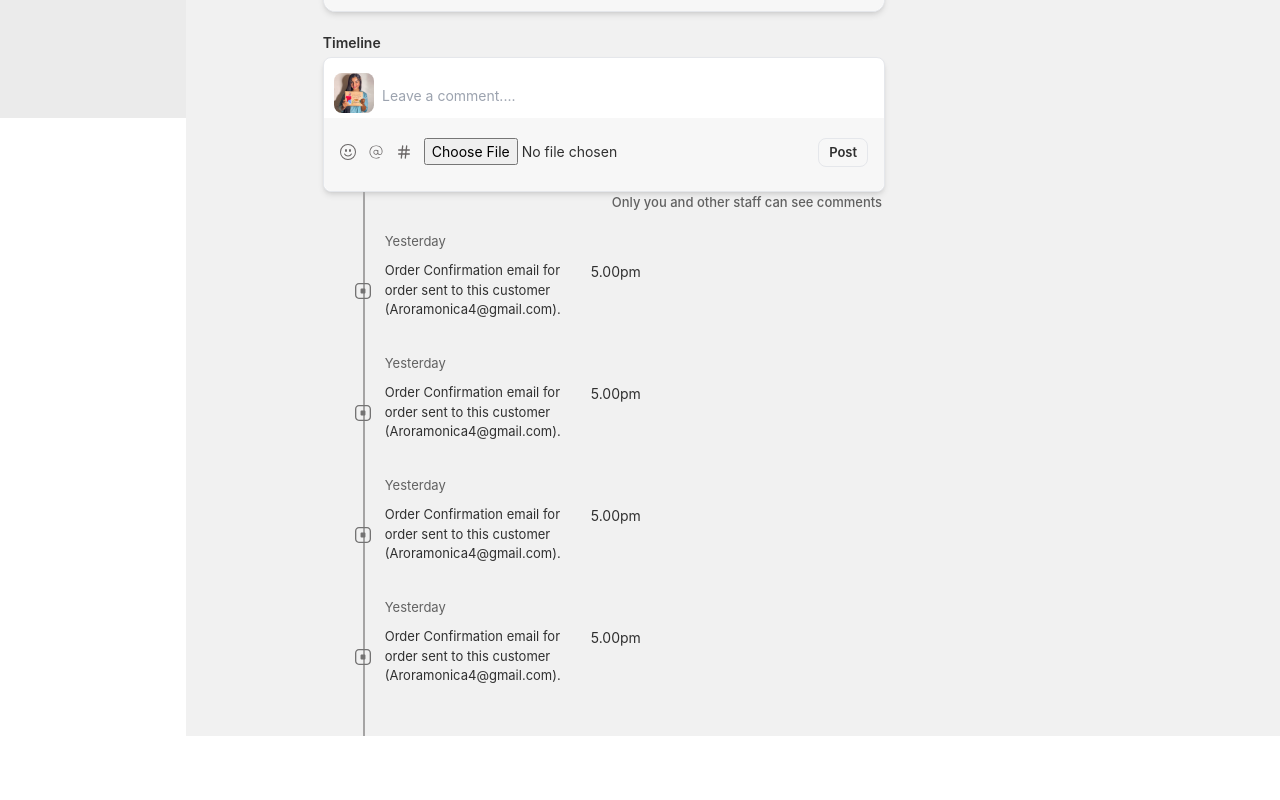
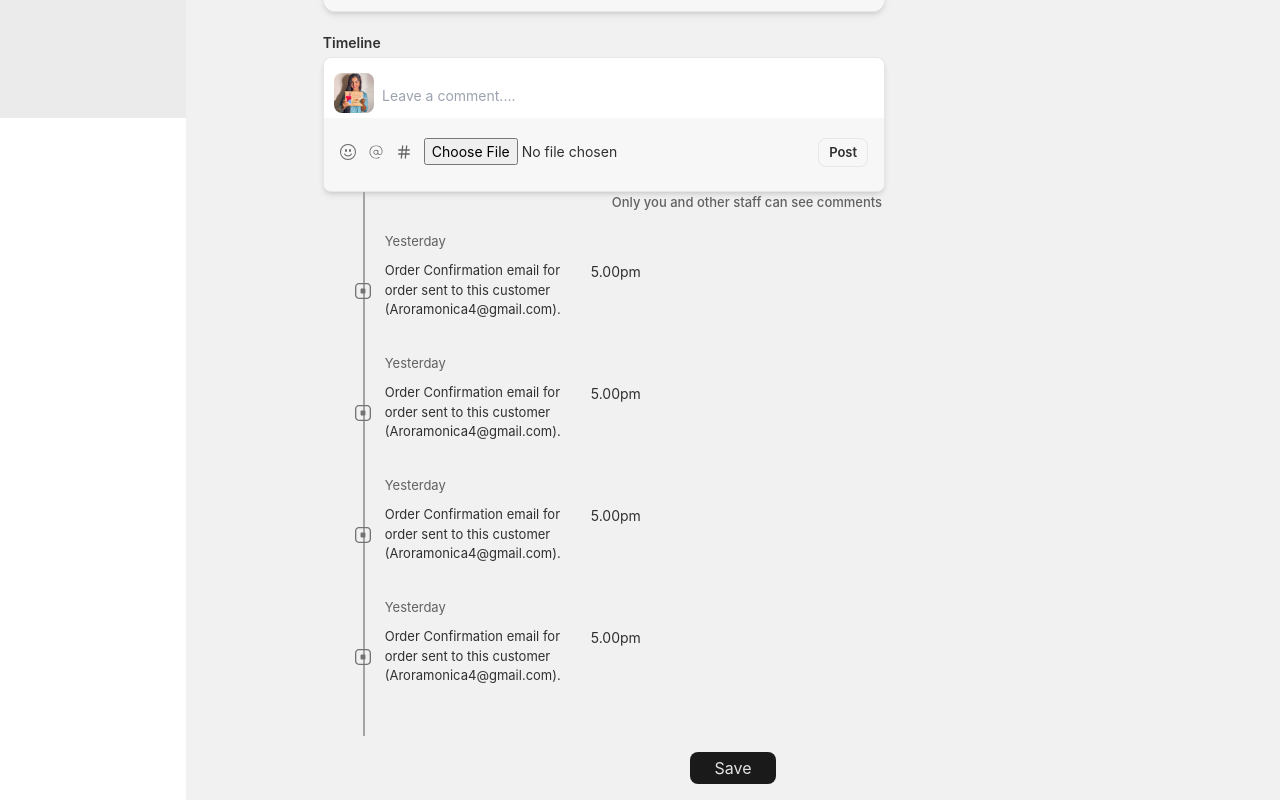
Before and after one commit to sainideepanshu1/lcg-admin-panel, a React (Vite) app: page /orders/create-order in a window 1280 px wide. Shown: the part 739-1539 px from the top of the page. Before the commit the page ends 1475 px from the top, so only its background shows below. Built offline with nearby package versions, Linux system fonts and the light colour scheme; the HTML template or start-up script is replaced by a standard one; a web font is replaced by a local one.

Commit message:
buttonset

```diff
--- a/src/Components/Createorder.jsx
+++ b/src/Components/Createorder.jsx
@@ -700,66 +700,9 @@ const Createorder = () => {
                         name="notes"
                         placeholder="No Notes"
                       />
-
                     </div>
                   </div>
                 </div>
-
-                {/* {notes && (
-                  <div className="fixed inset-0 bg-black bg-opacity-30 w-screen h-screen flex  items-center justify-center backdrop-blur-sm">
-                    <div className="rounded-xl my-4 bg-white  w-[40%] shadow-md ">
-                      <div className="flex border-b-2  p-3 bg-[#f3f3f3] rounded-t-xl justify-between">
-                        <div className="">
-                          <h2>Add Note</h2>
-                        </div>
-                        <div>
-                          <div
-                            onClick={() => setnotes(!notes)}
-                            className="hover:bg-[#E3E3E3] rounded-lg p-2 text-[16px]"
-                          >
-                            <IoIosClose />
-                          </div>
-                        </div>
-                      </div>
-                      <div onSubmit={handleSubmit} className="p-2 w-full ">
-                        <input
-                          className="outline-none border p-2 rounded-md w-full"
-                          type="text"
-                          value={inputValue}
-                          onChange={handlechange}
-                        />
-                      </div>
-                      <div className="flex border-t-2 gap-2 p-3 justify-end rounded-b-xl ">
-                        <div onClick={() => handleDelete(index)} className="">
-                          <button>
-                            <button
-                              onClick={() => {
-                                setnotes(false);
-                              }}
-                              className=" text-[black] rounded-lg border  px-3 py-1 text-[12px]"
-                            >
-                              Cancel
-                            </button>
-                          </button>
-                        </div>
-                        <div>
-                          <button>
-                            <button
-                              onClick={() => {
-                                setnotes(false);
-                              }}
-                              className="hover:bg-[#303030] bg-[#000000] text-[#F9FFFF] rounded-lg px-3 py-1 text-[12px]"
-                              type="Submit"
-                            >
-                              Done
-                            </button>
-                          </button>
-                        </div>
-                      </div>
-                    </div>
-                  </div>
-                )} */}
-
                 <div className="mt-3 sm:w-full">
                   <div className="bg-white rounded-[0.75rem] shadow-md">
                     <div>
@@ -840,6 +783,14 @@ const Createorder = () => {
             </div>
           </div>
         </div>
+        <div className="rounded-xl flex items-center justify-center  p-4">
+                <button
+                  type="submit"
+                  className="bg-[#1A1A1A] text-[#E3E3E3] text-[16px] py-1 px-6 rounded-lg"
+                >
+                  Save
+                </button>
+              </div>
       </div>
     </>
   );
```
